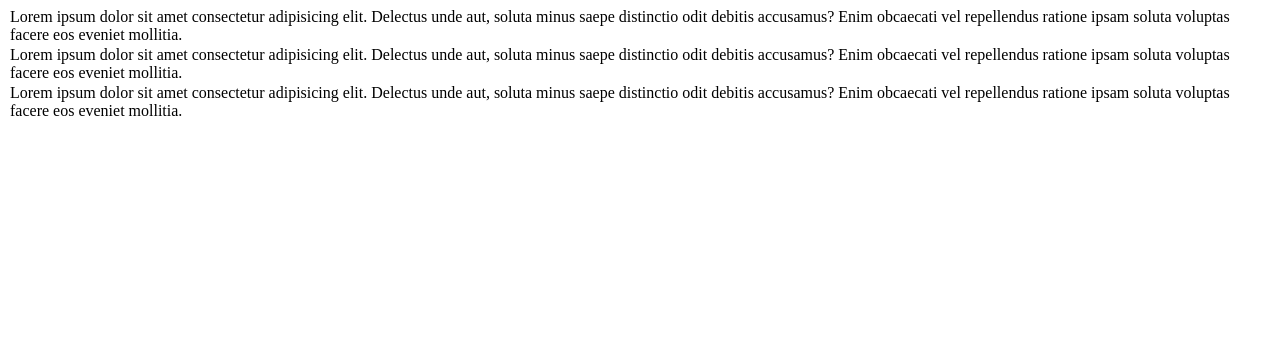
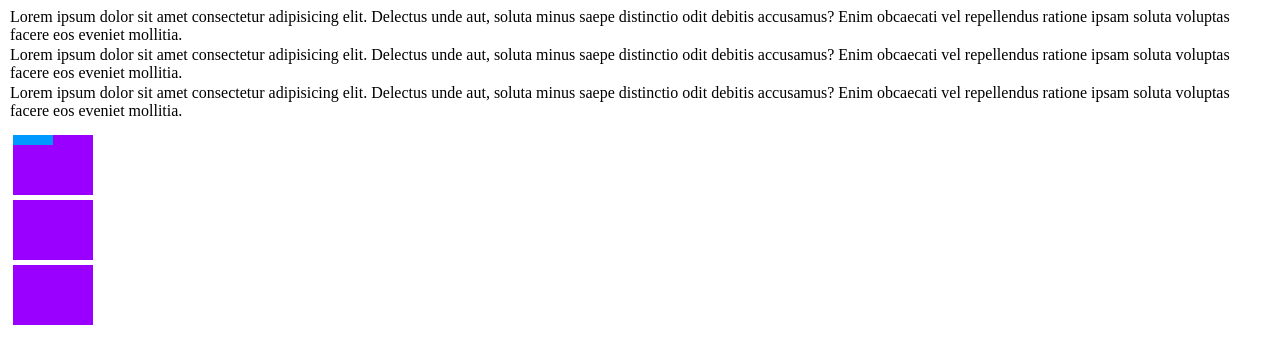
Before and after one commit to Pattov/clases, a PHP site: page / in a window 1280 px wide. Shown: the top 364 px of the page. Run offline with PHP 8.4, Linux system fonts and the light colour scheme.

Commit message:
25/11 MARGENES-CAJAS

```diff
--- a/LM/Margenes/css/style.css
+++ b/LM/Margenes/css/style.css
@@ -1,9 +1,32 @@
 p{
     margin: 2px;;
 }
+/*
+No aparece las cajas por...
 .caja{
-    margin: 3px;
+    margin:5px;
+    background-color: rgb(153, 0, 255);
 }
 .subcaja{
+    margin:5px;
+    background-color: rgb(0, 153, 255);
 
 }
+*/
+/*al ponerle ancho y alto aparece*/
+.caja{
+    margin:5px;
+    background-color: rgb(153, 0, 255);
+    height: 60px;
+    width: 80px;
+    padding: 0.01px;/*PARA QUE ES ESTO!!*/
+}
+.subcaja{
+    /*margin:5px;*/
+    margin-top:15px;
+    /*se quita el espacio*/
+    background-color: rgb(0, 153, 255);
+    height: 10px;
+    width: 40px;
+}
+/*CON EL MARGIN TOP Y EL PADDIN --> colapsado padre hijo*/
```
